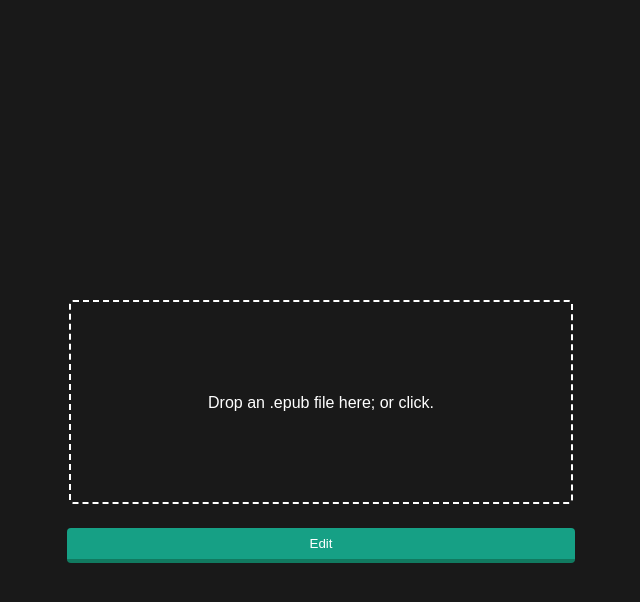
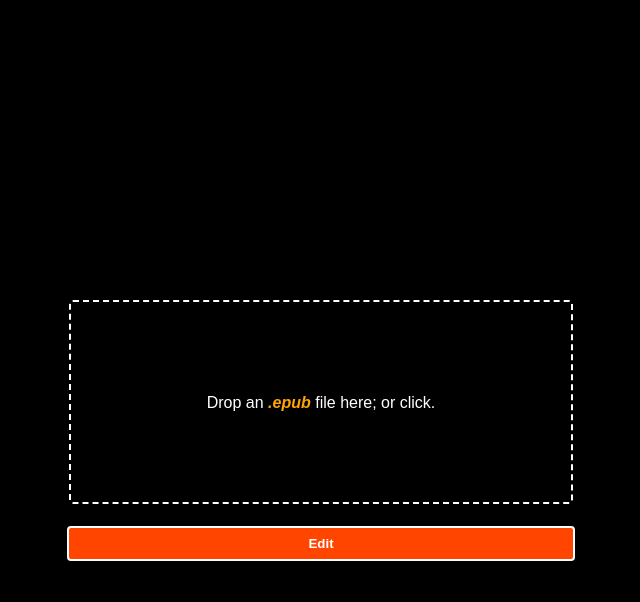
Before and after one commit to davekeogh/epubmangler, a FastAPI app: page / in a window 1280 px wide. Shown: the top 602 px of the page, without its empty margins (321-961 px from the left). Run offline with FastAPI, Linux system fonts and the light colour scheme.

Commit message:
web: theming

```diff
--- a/web/main.py
+++ b/web/main.py
@@ -2,6 +2,8 @@
 
 import os
 import shutil
+import uuid
+
 from pathlib import Path
 
 from fastapi import FastAPI, File, Form, UploadFile
@@ -36,14 +38,18 @@ async def edit(file: UploadFile = File(...)):
         return HTMLResponse(template.replace("{{ body }}", f"not an epub: {filename}"))
 
     cover_path = Path(epub.get_cover())
-    temp_cover = None
+    temp_cover = Path()
+    inner_html = ''
 
     if cover_path.is_file():
-        temp_cover = Path('static', f'{hash(str(cover_path))}.{cover_path.suffix}')
+        temp_cover = Path('static/images', f'{uuid.uuid4()}{cover_path.suffix}')
         shutil.copy(cover_path, temp_cover)
 
-    inner_html = (
-        f'<p>editing: {epub.file}</p>\n'
+    if temp_cover.is_file():
+        inner_html += f'<img src="{temp_cover}" alt="cover image" />\n'
+
+    inner_html += (
+        f'<p>editing: {filename.name}</p>\n'
         '<form action="/download" method="POST">\n'
         f'<input type="hidden" name="filename" value="{filename}" />\n'
     )
@@ -75,6 +81,6 @@ async def download(filename: str = Form(...)):
     if Path(filename).parent != Path("upload"):
         return HTMLResponse(template.replace("{{ body }}", f"bad request: {filename}"))
 
-    inner_html = f"downloading: {filename}"
+    inner_html = f"downloading: {Path(filename).name}"
 
     return HTMLResponse(template.replace("{{ body }}", inner_html))
--- a/web/static/main.html
+++ b/web/static/main.html
@@ -9,17 +9,17 @@
 <body>
 <form class="upload" action="/edit" enctype="multipart/form-data" method="POST">
 <input name="file" type="file" accept="application/epub+zip,.epub" required />
-<p>Drop an .epub file here; or click.</p>
+<p>Drop an <em>.epub</em> file here; or click.</p>
 <button type="submit" disabled>Edit</button>
 </form>
 <script>
 $(document).ready(function () {
   $("form input").change(function () {
     if (this.files.length) {
-      $("form p").text(this.files[0].name);
+      $("form p").html(`<em>${this.files[0].name}</em>`);
       $("form button").attr("disabled", false);}
     else {
-      $("form p").text("Drop an .epub file here; or click.");
+      $("form p").html("Drop an <em>.epub</em> file here; or click.");
       $("form button").attr("disabled", true);}
 });});
 </script>
--- a/web/static/style.css
+++ b/web/static/style.css
@@ -1,7 +1,13 @@
 body {
-  color: #ffffff;
   font-family: Arial;
-  background: rgba(0, 0, 0, 0.9);
+  color: white;
+  background: black;
+}
+
+em {
+  font-style: italic;
+  font-weight: bold;
+  color: orange;
 }
 
 form.upload {
@@ -13,7 +19,7 @@ form.upload {
   width: 500px;
   height: 200px;
   border-radius: 4px;
-  border: 2px dashed #ffffff;
+  border: 2px dashed white;
 }
 
 form.upload p {
@@ -35,36 +41,45 @@ form.upload input[type="file"] {
 
 form button[type="submit"] {
   margin: 0;
-  color: #ffffff;
-  background: #16a085;
-  border: none;
+  font-weight: bold;
+  color: white;
+  background: orangered;
   width: 508px;
   height: 35px;
   margin-top: -20px;
   margin-left: -4px;
   border-radius: 4px;
-  border-bottom: 4px solid #117a60;
+  border: 2px solid white;
   transition: all 0.2s ease;
   outline: none;
 }
 
-form button[type="submit"]:hover {
-  background: #149174;
-  color: #0c5645;
+form button.delete {
+  margin: 0;
+  font-weight: bold;
+  outline: none;
+  border-radius: 2px;
+  border: 1px solid white;
+  color: white;
+  background: maroon;
 }
 
-form button[type="submit"]:active {
-  border: 0;
+form button.add {
+  margin: 0;
+  font-weight: bold;
+  outline: none;
+  border-radius: 2px;
+  border: 1px solid white;
+  color: white;
+  background: goldenrod;
 }
 
-form button#delete {
-  margin: 0;
-  color: #ff0000;
-  background: #16a085;
+form button:hover {
+  /* TODO: Do some transformation on the current colors */
+  background:orange;
+  color: black;
 }
 
-form button#add {
-  margin: 0;
-  color: #ffffff;
-  background: #16a085;
+form button:active {
+  border: none;
 }
```
